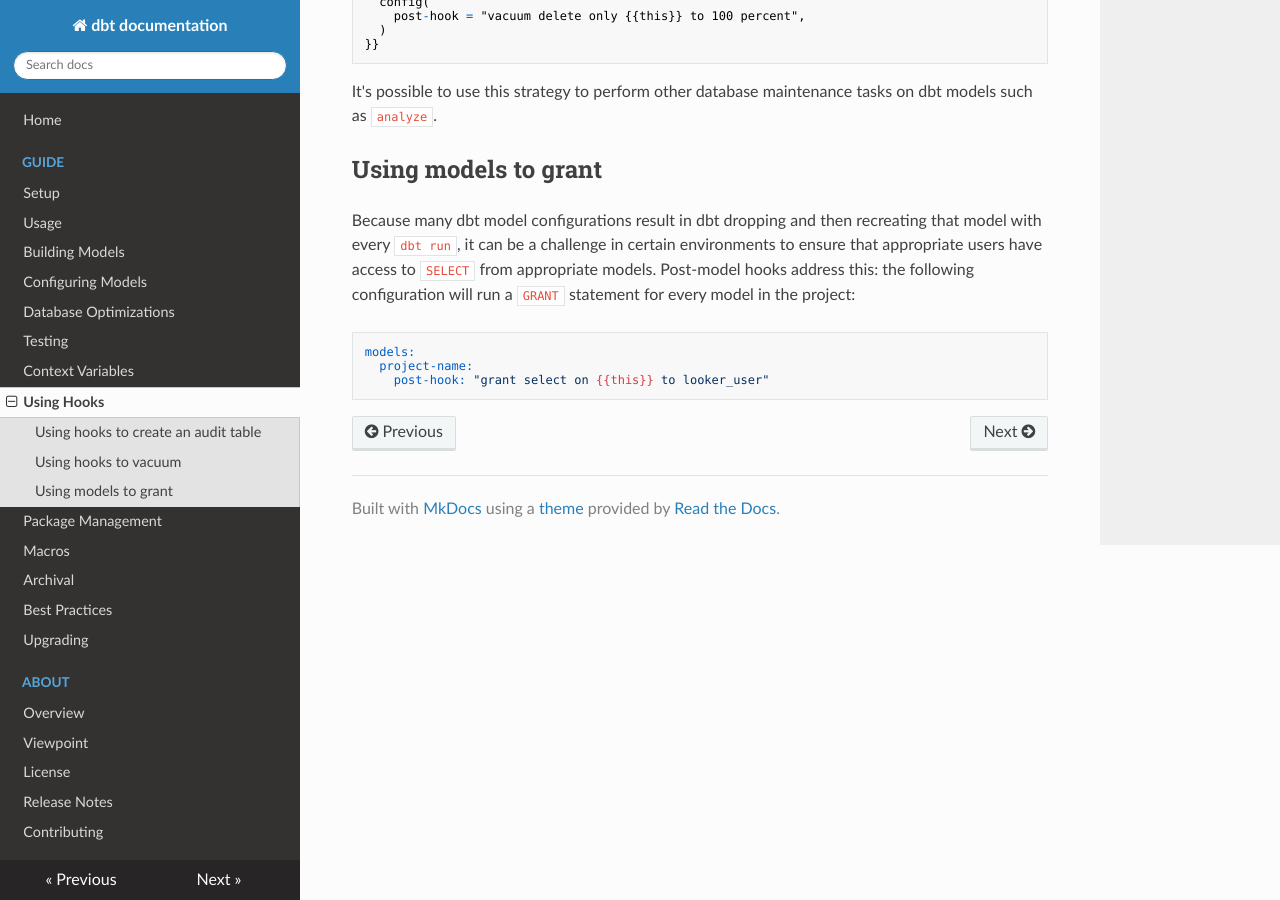
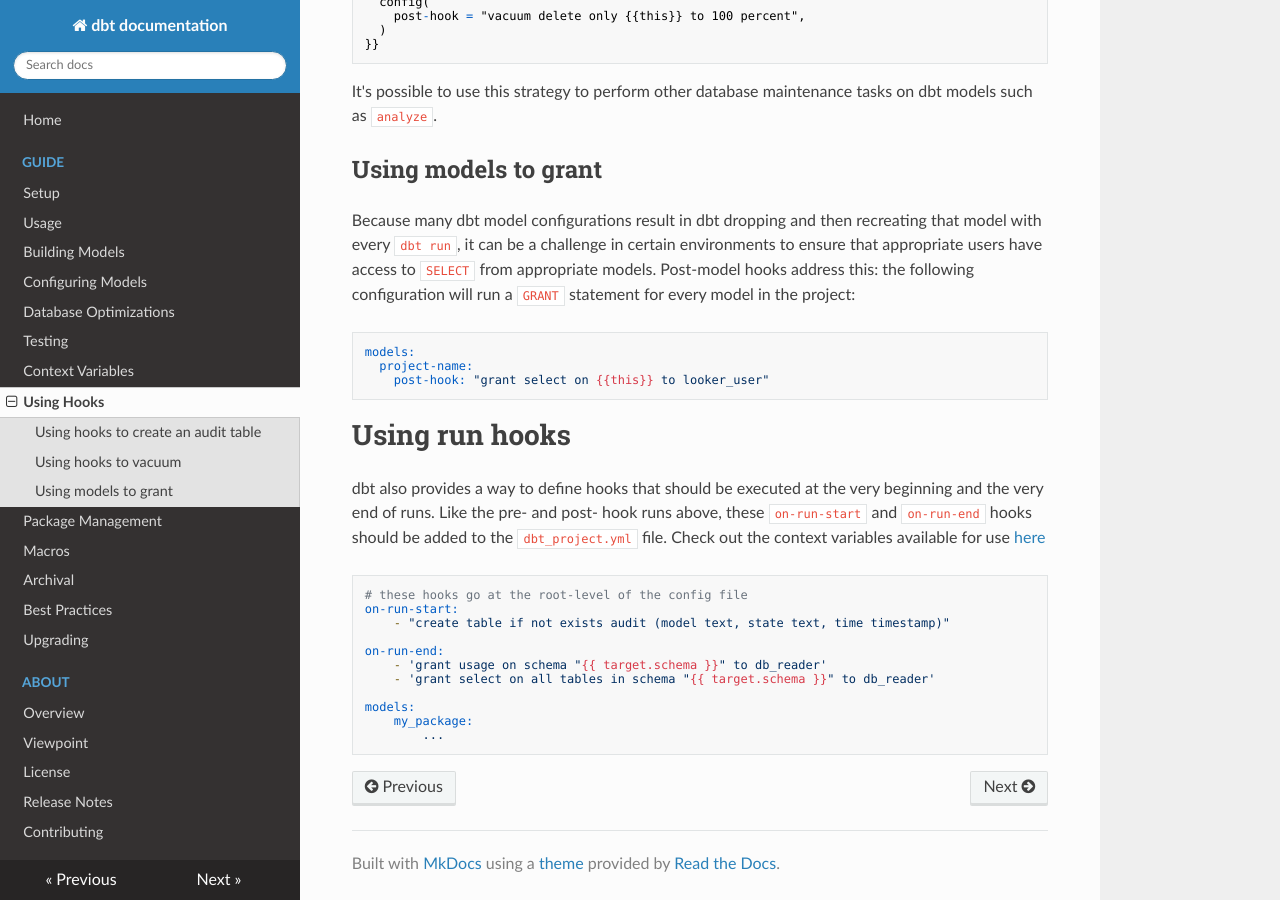
Before and after one commit to RayMarquina/dbt_project, an MkDocs documentation site: the page built from docs/guide/using-hooks.md, in a window 1280 px wide and 900 px high, scrolled down 1170 px. Built offline with MkDocs 1.6.1, drawn with Linux system fonts in a browser that asks for light colours; nearby versions of some CDN libraries; old or Windows-style settings are respelled for this version of MkDocs; some of the changed text lies outside the part shown.

Commit message:
on-run-start & on-run-end hooks

````diff
--- a/docs/guide/using-hooks.md
+++ b/docs/guide/using-hooks.md
@@ -1,4 +1,4 @@
-# Using hooks
+# Using model hooks
 
 dbt provides the ability to run arbitrary commands against the database before and after a model is run. These are known as pre- and post-model hooks and configured as such:
 
@@ -56,3 +56,22 @@ models:
   project-name:
     post-hook: "grant select on {{this}} to looker_user"
 ```
+
+# Using run hooks
+
+dbt also provides a way to define hooks that should be executed at the very beginning and the very end of runs. Like the pre- and post- hook runs above, these `on-run-start` and `on-run-end` hooks should be added to the `dbt_project.yml` file. Check out the context variables available for use [here](context-variables/)
+
+
+```YAML
+# these hooks go at the root-level of the config file
+on-run-start:
+    - "create table if not exists audit (model text, state text, time timestamp)"
+
+on-run-end:
+    - 'grant usage on schema "{{ target.schema }}" to db_reader'
+    - 'grant select on all tables in schema "{{ target.schema }}" to db_reader'
+
+models:
+    my_package:
+        ...
+```
--- a/sample.dbt_project.yml
+++ b/sample.dbt_project.yml
@@ -65,7 +65,7 @@ clean-targets: ["target", "dbt_modules"]
 
 # profile: Required. This config specifies which profile dbt should use to
 # connect to your data warehouse. The provided value must exist in the
-# profiles.yml file. TODO: Link to profiles.yml in docs
+# profiles.yml file.
 profile: "evil-corp"
 
 
@@ -157,7 +157,6 @@ models:
 
 # Like the pre- and post- hooks above, the on-run-start and on-run-end configs
 # make it possible to run SQL at the very beginning, and very end of a dbt run.
-# TODO : Add link to `target` config part of docs here
 on-run-start:
     - "create table if not exists audit (model text, state text, time timestamp)"
 
````
